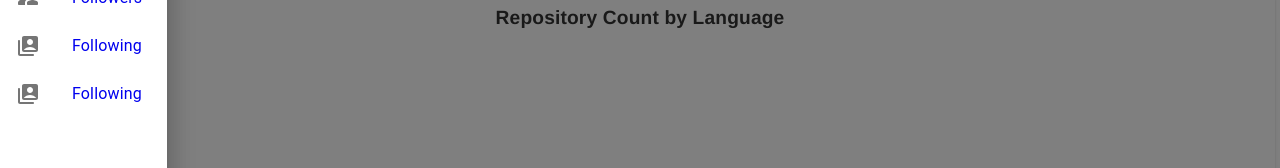
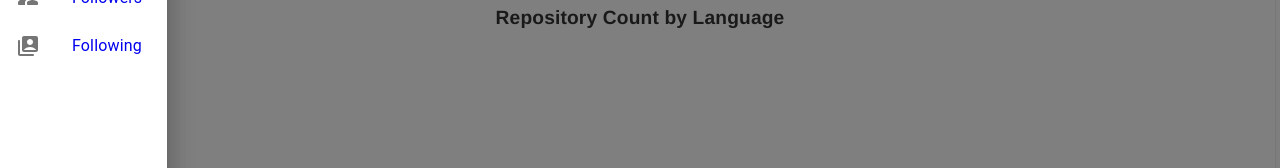
Before and after one commit to KarunakarThurlu/GitHubProfileTracker, a React (Vite) app: page / in a window 1280 px wide. Both pictures are taken after a click on the button 32 px from the left and 32 px from the top of the page. Shown: the part 178-346 px from the top of the page. Built offline with nearby package versions, Linux system fonts and the light colour scheme.

Commit message:
KarunakarThurlu | Vulnerabilities fix

```diff
--- a/src/App.jsx
+++ b/src/App.jsx
@@ -24,7 +24,6 @@ function App() {
           <Route path="/GitHubProfileTracker/following" element={<Following />} />
           <Route path="/GitHubProfileTracker/followers" element={<Followers />} />
           <Route path="/GitHubProfileTracker/profile" element={<Profile />} />
-          <Route path="/GitHubProfileTracker/cd" element={<CustomDashBoard />} />
           <Route path="*" element={<NotFound />} />
         </Routes>
       </UserState>
--- a/src/components/SideMenu.jsx
+++ b/src/components/SideMenu.jsx
@@ -55,12 +55,6 @@ const SideMenu = ({onClose}) =>{
           </ListItemIcon>
           <ListItemText primary="Following" />
         </ListItem>
-        <ListItem component={Link} to='/GitHubProfileTracker/cd'>
-          <ListItemIcon>
-            <SwitchAccountRoundedIcon />
-          </ListItemIcon>
-          <ListItemText primary="Following" />
-        </ListItem>
       </List>
 
     </div>
```
Also changed, not shown: 1 other file (tests, documents, lock files or other folders).
